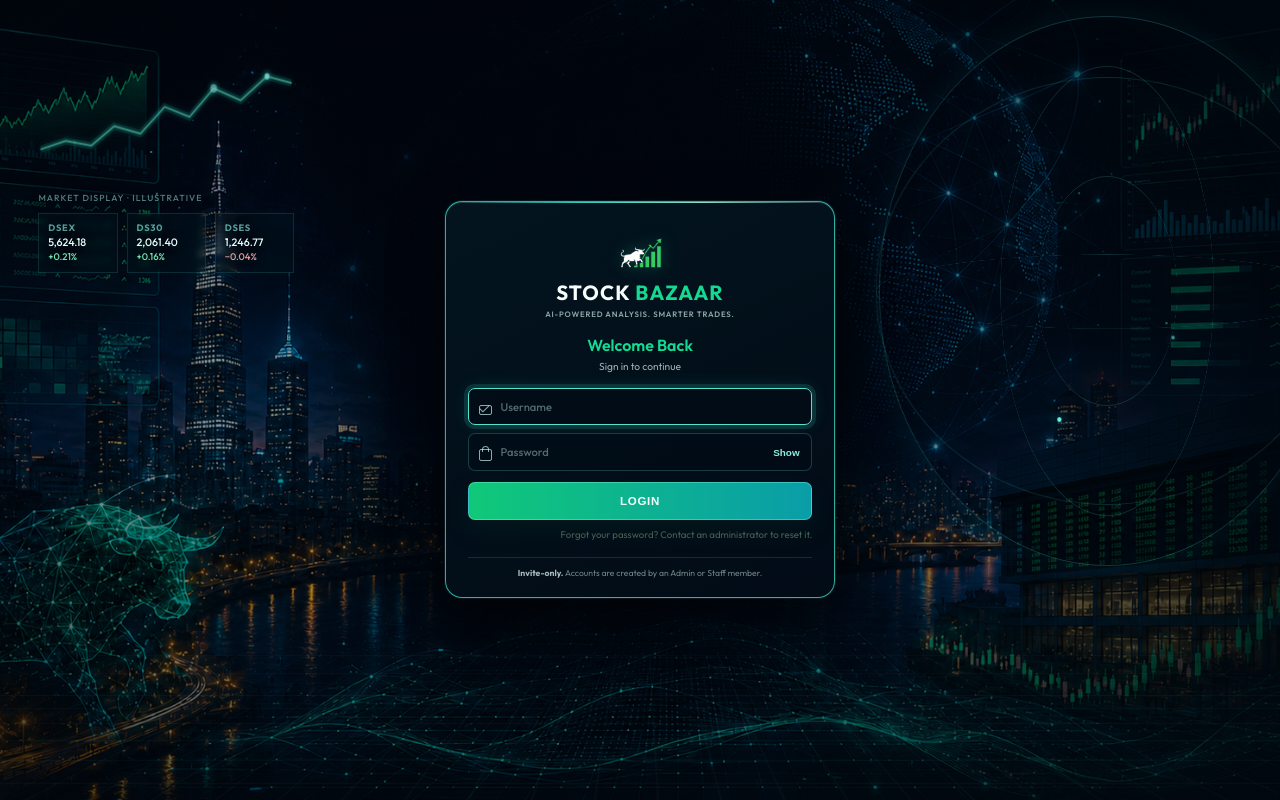
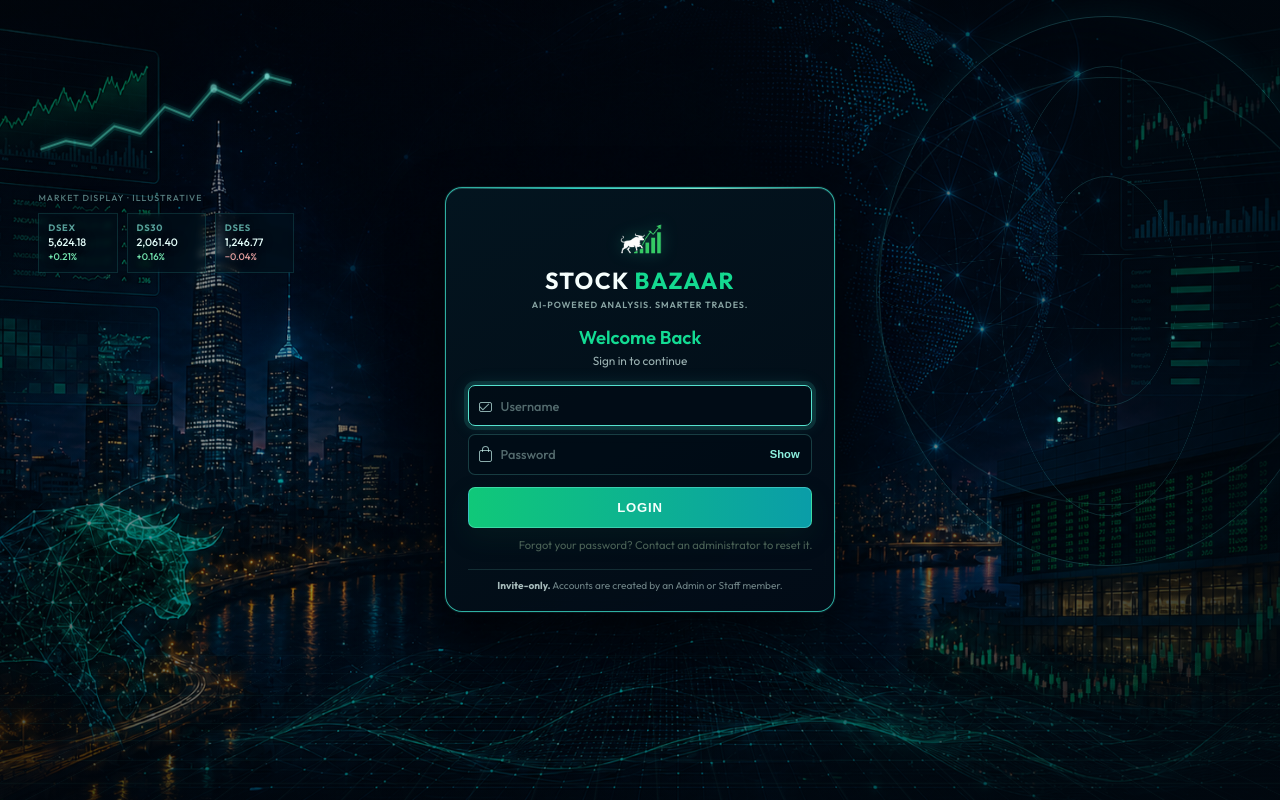
Before and after one commit to istiaque-bn/bazaar-market-analyzer, a Django app: page /accounts/login/?next=/accounts/manage/ in a window 1280 px wide. Run offline with Django 5.2, Linux system fonts and the light colour scheme; data comes from the database, SQL or seed files in the repository; data that the repository does not hold is empty; parts of the project's set-up code (start-up, migrations or seed data) failed here and were passed over.

Commit message:
Increase login card typography

```diff
--- a/static/css/bazaar.css
+++ b/static/css/bazaar.css
@@ -1276,18 +1276,18 @@ th.sort-desc::after { content: "↓"; opacity: 1; }
 .auth-page .auth-card::before { height: 1px; opacity: .9; }
 .auth-brand { display: grid; justify-items: center; gap: .18rem; margin: 0 0 1rem; text-align: center; }
 .auth-logo-mark { display: block; width: 6.35rem; height: 3.35rem; object-fit: contain; filter: drop-shadow(0 0 8px rgba(31, 236, 174, .28)); }
-.auth-brand-name { color: #f6fffd; text-transform: uppercase; font-size: 1.28rem; font-weight: 700; letter-spacing: .055em; line-height: 1; }.auth-brand-name strong { color: #14d990; }
-.auth-brand p { margin: .15rem 0 0; color: rgba(219, 255, 247, .62); font-size: .49rem; font-weight: 600; letter-spacing: .1em; text-transform: uppercase; }
-.auth-title { color: #13db93 !important; font-family: var(--font-body); font-size: 1rem; line-height: 1.1; font-weight: 600; text-align: center; margin: 0 0 .28rem; }
-.auth-tagline { text-align: center; color: rgba(229, 255, 250, .68) !important; font-size: .64rem; margin: 0 0 .85rem; }
+.auth-brand-name { color: #f6fffd; text-transform: uppercase; font-size: 1.45rem; font-weight: 700; letter-spacing: .055em; line-height: 1; }.auth-brand-name strong { color: #14d990; }
+.auth-brand p { margin: .15rem 0 0; color: rgba(219, 255, 247, .62); font-size: .56rem; font-weight: 600; letter-spacing: .1em; text-transform: uppercase; }
+.auth-title { color: #13db93 !important; font-family: var(--font-body); font-size: 1.16rem; line-height: 1.1; font-weight: 600; text-align: center; margin: 0 0 .3rem; }
+.auth-tagline { text-align: center; color: rgba(229, 255, 250, .68) !important; font-size: .74rem; margin: 0 0 .95rem; }
 .auth-form { gap: .48rem; }
 .auth-field { gap: 0; position: relative; }
-.auth-field input { height: 2.35rem; padding: .55rem .75rem .55rem 2rem; border-radius: 7px; font-size: .7rem; }
+.auth-field input { height: 2.55rem; padding: .55rem .75rem .55rem 2rem; border-radius: 7px; font-size: .8rem; }
 .auth-field::before { content: ""; position: absolute; z-index: 1; left: .7rem; top: 1.05rem; width: .68rem; height: .52rem; border: 1px solid rgba(210, 255, 249, .66); border-radius: 2px; }.auth-field:not(.auth-password-field)::after { content: ""; position: absolute; z-index: 1; left: .78rem; top: 1.1rem; width: .5rem; height: .28rem; border-left: 1px solid rgba(210, 255, 249, .66); border-bottom: 1px solid rgba(210, 255, 249, .66); transform: rotate(-45deg); }.auth-password-field::before { top: 1rem; height: .62rem; border-radius: 2px; }.auth-password-field::after { content: ""; position: absolute; z-index: 1; left: .88rem; top: .78rem; width: .34rem; height: .32rem; border: 1px solid rgba(210, 255, 249, .66); border-bottom: 0; border-radius: 4px 4px 0 0; }
-.auth-password-wrap input { padding-right: 3.5rem; }.auth-password-toggle { font-size: .62rem; right: .3rem; color: rgba(216, 255, 248, .76); }
-.auth-submit { height: 2.35rem; margin-top: .24rem; border-radius: 7px; text-transform: uppercase; font-size: .72rem; letter-spacing: .06em; font-weight: 700; background: linear-gradient(90deg, #10c879, #0a9da8) !important; }
-.auth-secondary { font-size: .6rem; text-align: right; margin: .45rem 0 0; }.auth-secondary a { color: #15e79b; }
-.auth-note { margin: .95rem 0 0; padding-top: .6rem; border-top: 1px solid rgba(123, 238, 221, .14); color: rgba(218, 248, 243, .5); text-align: center; font-size: .54rem; line-height: 1.45; }.auth-note strong { color: rgba(231, 255, 251, .72); }
+.auth-password-wrap input { padding-right: 3.5rem; }.auth-password-toggle { font-size: .7rem; right: .3rem; color: rgba(216, 255, 248, .76); }
+.auth-submit { height: 2.55rem; margin-top: .3rem; border-radius: 7px; text-transform: uppercase; font-size: .82rem; letter-spacing: .06em; font-weight: 700; background: linear-gradient(90deg, #10c879, #0a9da8) !important; }
+.auth-secondary { font-size: .7rem; text-align: right; margin: .55rem 0 0; }.auth-secondary a { color: #15e79b; }
+.auth-note { margin: .95rem 0 0; padding-top: .6rem; border-top: 1px solid rgba(123, 238, 221, .14); color: rgba(218, 248, 243, .5); text-align: center; font-size: .63rem; line-height: 1.45; }.auth-note strong { color: rgba(231, 255, 251, .72); }
 @media (max-width: 480px) { .auth-page .bare-main { padding: 1rem .75rem; }.auth-page .auth-card { padding: 1.35rem 1.05rem 1rem; } }
 
 /* ============ Role panels & account management ============ */
```
